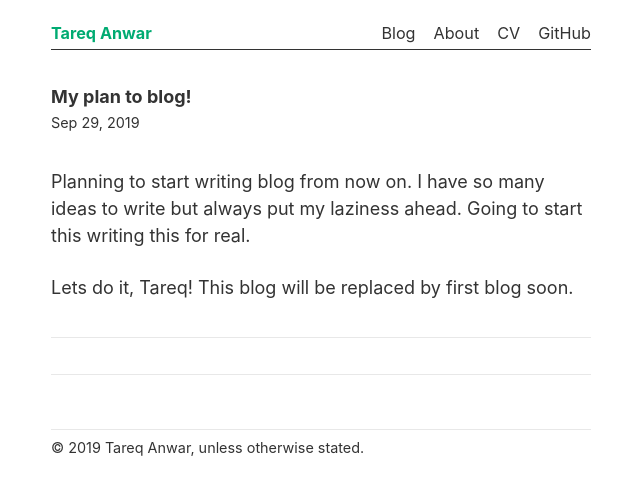
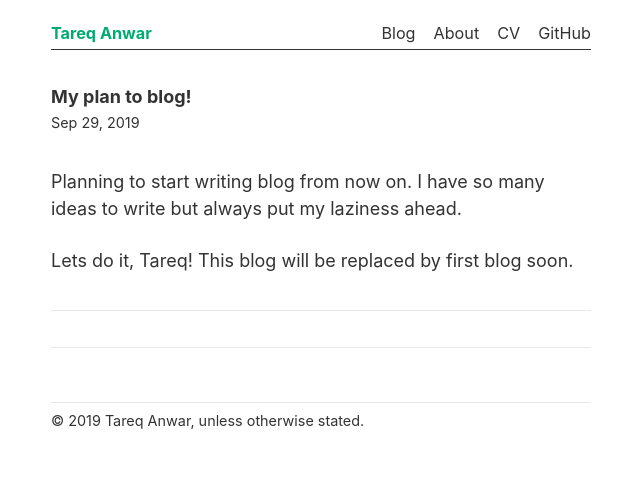
Before and after one commit to tareqanwar/tareqanwar.github.io, a Jekyll site: the page built from blog/_posts/2019-09-28-my-plan-to-blog.markdown, in a window 1280 px wide. Shown: the top 495 px of the page, without its empty margins (319-959 px from the left). Built offline with Jekyll 4.4.1, drawn with Linux system fonts in a browser that asks for light colours.

Commit message:
Proof reading should be done before posting :(

```diff
--- a/blog/_posts/2019-09-28-my-plan-to-blog.markdown
+++ b/blog/_posts/2019-09-28-my-plan-to-blog.markdown
@@ -4,6 +4,6 @@ title:  "My plan to blog!"
 date:   2019-09-28 21:50:09 -0500
 categories: blogging plan
 ---
-Planning to start writing blog from now on. I have so many ideas to write but always put my laziness ahead. Going to start this writing this for real.
+Planning to start writing blog from now on. I have so many ideas to write but always put my laziness ahead.
 
 Lets do it, Tareq! This blog will be replaced by first blog soon.
```
